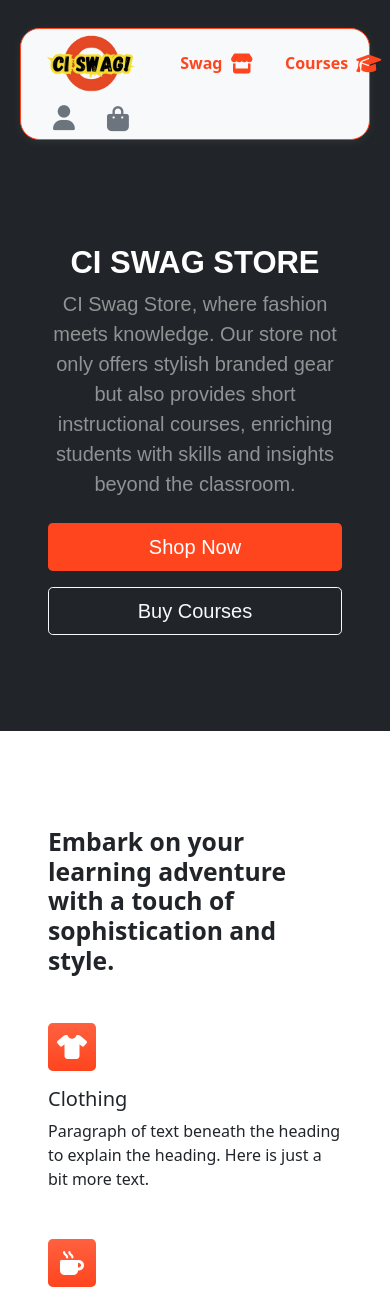
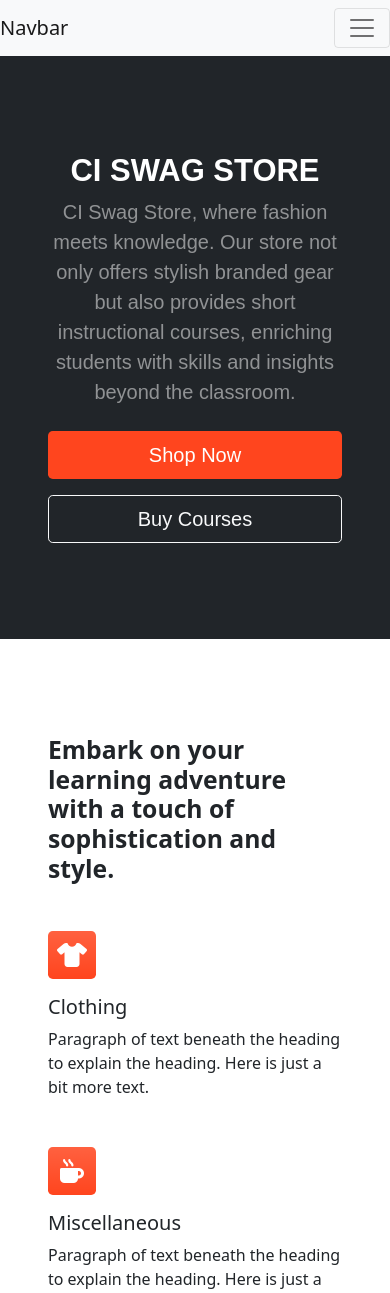
Before and after one commit to DarrachBarneveld/Ci-Swag-Store, a Django app: page / in a window 390 px wide. Shown: the top 1293 px of the page. Run offline with Django 3.2, Linux system fonts and the light colour scheme; grey boxes labelled with a size stand in for pictures from a placeholder-image service; parts of the project's set-up code (start-up, migrations or seed data) failed here and were passed over; some libraries are stand-ins or nearby versions.

Commit message:
Added mobile nav

```diff
--- a/products/fixtures/programs.json
+++ b/products/fixtures/programs.json
@@ -81,7 +81,7 @@
       "difficulty": 2,
       "length": "0:45:00",
       "image_url": "http://example.com/continuous_delivery.jpg",
-      "image": "delivery.jpg"
+      "image": "delivery.png"
     }
   },
   {
--- a/programs/templates/programs/program_detail.html
+++ b/programs/templates/programs/program_detail.html
@@ -218,7 +218,9 @@
           </div>
           <!-- Product actions-->
           <div class="card-footer p-4 pt-0 border-top-0 bg-transparent">
-            <div class="text-center"></div>
+            <div class="text-center">
+   <a class="btn btn-primary mt-auto" href="{% url "program_detail" related.id %}">Learn More</a>
+            </div>
           </div>
         </div>
       </div>
@@ -228,5 +230,3 @@
 </section>
 
 {% endblock %}
-
-<!--   <a class="btn btn-primary mt-auto" href="{% url "program_detail" related.id %}">Learn More</a> -->
--- a/static/css/base.css
+++ b/static/css/base.css
@@ -56,11 +56,6 @@ body {
   height: 3rem;
   width: 3rem;
   font-size: 1.5rem;
-}
-
-body {
-  margin-top: 20px;
-  background-color: #f1f3f7;
 }
 
 .activity-checkout {
--- a/templates/base.html
+++ b/templates/base.html
@@ -52,7 +52,9 @@
 
   </head>
   <body class="d-flex flex-column h-100 bg-dark">
+    {% include 'includes/mobile_nav.html' %}
     {% include 'includes/navbar.html' %}
+
 
     {% if messages %}
     <div class="message-container">
--- /dev/null
+++ b/templates/includes/mobile_nav.html
@@ -0,0 +1,24 @@
+<nav class="navbar navbar-expand-lg navbar-light bg-light d-md-none">
+    <a class="navbar-brand" href="#">Navbar</a>
+    <button class="navbar-toggler" type="button" data-toggle="collapse" data-target="#navbarTogglerDemo02" aria-controls="navbarTogglerDemo02" aria-expanded="false" aria-label="Toggle navigation">
+      <span class="navbar-toggler-icon"></span>
+    </button>
+
+    <div class="collapse navbar-collapse" id="navbarTogglerDemo02">
+      <ul class="navbar-nav mr-auto mt-2 mt-lg-0">
+        <li class="nav-item active">
+          <a class="nav-link" href="#">Home <span class="sr-only">(current)</span></a>
+        </li>
+        <li class="nav-item">
+          <a class="nav-link" href="#">Link</a>
+        </li>
+        <li class="nav-item">
+          <a class="nav-link disabled" href="#" tabindex="-1" aria-disabled="true">Disabled</a>
+        </li>
+      </ul>
+      <form class="form-inline my-2 my-lg-0">
+        <input class="form-control mr-sm-2" type="search" placeholder="Search">
+        <button class="btn btn-outline-success my-2 my-sm-0" type="submit">Search</button>
+      </form>
+    </div>
+  </nav>
--- a/templates/includes/navbar.html
+++ b/templates/includes/navbar.html
@@ -1,4 +1,4 @@
-<div class="container sticky-top">
+<div class="container sticky-top d-none d-md-block">
   <nav
     class="navbar navbar-expand-lg navbar-light sticky-nav m-2 p-0 bg-light px-3 d-flex justify-content-between"
   >
```
